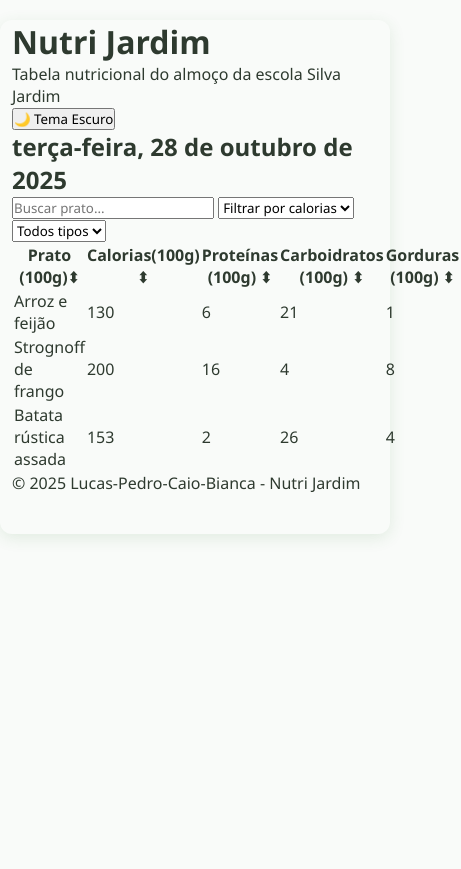
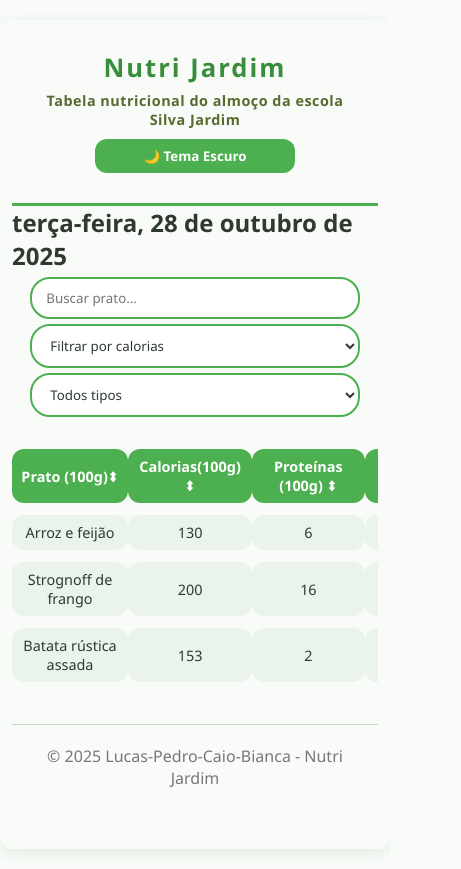
Before and after one commit to lurrite-debug/Nutri-SilvaJardim-V1, a plain HTML site: page index.html in a window 390 px wide. Shown: the whole page, 461 px wide, since content can reach past the window. Before the commit the page ends 844 px from the top, so only its background shows below. Drawn offline with Linux system fonts and the light colour scheme.

Commit message:
Update style.css

```diff
--- a/style.css
+++ b/style.css
@@ -1,5 +1,4 @@
-/* Reset e básico */
-
+/* RESET E BASE */
 * {
   box-sizing: border-box;
   margin: 0;
@@ -22,9 +21,186 @@ box-shadow: 0 4px 16px rgba(46, 125, 50, 0.12);
   transition: background-color 0.3s ease, color 0.3s ease;
 }
 
-/* Tema escuro */
+/* ========================= */
+/* 🌙 TEMA ESCURO */
+/* ========================= */
 body.dark-mode {
   background-color: #121212;
+  color: #e0e0e0;
+}
+
+body.dark-mode header {
+  border-bottom-color: #66bb6a;
+}
+
+body.dark-mode .tema-btn {
+  background: #66bb6a;
+  color: #fff;
+}
+body.dark-mode .tema-btn:hover {
+  background: #81c784;
+}
+
+body.dark-mode #input-busca,
+body.dark-mode #filtro-calorias,
+body.dark-mode #filtro-tipo {
+  background-color: #1e1e1e;
+  color: #f5f5f5;
+  border: 2px solid #66bb6a;
+}
+
+body.dark-mode table th {
+  background-color: #2e7d32;
+  color: #fff;
+}
+
+body.dark-mode table td {
+  background-color: #1e1e1e;
   color: #eee;
 }
-b
+
+body.dark-mode footer {
+  color: #aaa;
+  border-top-color: #333;
+}
+
+/* HEADER */
+header {
+  text-align: center;
+  padding: 30px 20px 20px;
+  border-bottom: 3px solid #4caf50;
+}
+header h1 {
+  font-size: 2rem;
+  color: #388e3c;
+  margin-bottom: 6px;
+  letter-spacing: 2px;
+  font-weight: 900;
+}
+header p {
+  font-size: 1rem;
+  color: #556b2f;
+  font-weight: 600;
+  letter-spacing: 0.5px;
+}
+
+/* BOTÃO DE TEMA */
+.tema-btn {
+  margin: 10px auto;
+  display: block;
+  width: 90%;
+  max-width: 200px;
+  padding: 8px 16px;
+  cursor: pointer;
+  border-radius: 12px;
+  border: none;
+  background: #4caf50;
+  color: white;
+  font-weight: 600;
+  transition: background 0.3s ease;
+}
+.tema-btn:hover {
+  background: #388e3c;
+}
+
+/* FILTROS */
+#busca-filtro {
+  text-align: center;
+  margin-bottom: 20px;
+}
+#input-busca,
+#filtro-calorias,
+#filtro-tipo {
+  width: 90%;
+  max-width: 250px;
+  padding: 10px 14px;
+  margin: 5px auto;
+  display: block;
+  border-radius: 20px;
+  border: 2px solid #4caf50;
+  background-color: #fff;
+  color: #2e3a2f;
+  transition: all 0.3s ease;
+}
+#input-busca:focus,
+#filtro-calorias:focus,
+#filtro-tipo:focus {
+  outline: none;
+  border-color: #388e3c;
+}
+
+/* CARDÁPIO */
+#cardapio-section {
+  overflow-x: auto;
+  margin-bottom: 20px;
+}
+
+.tabela-cardapio {
+  width: 100%;
+  min-width: 600px;
+  border-collapse: separate;
+  border-spacing: 0 12px;
+  margin-bottom: 10px;
+  font-size: 1.05rem;
+}
+.tabela-cardapio th,
+.tabela-cardapio td {
+  text-align: center;
+  padding: 12px;
+  background-color: #eaf4ea;
+  border-radius: 12px;
+}
+.tabela-cardapio th {
+  background-color: #4caf50;
+  color: #fff;
+  cursor: pointer;
+}
+.tabela-cardapio tbody tr:hover td {
+  transform: scale(1.02);
+  transition: transform 0.2s ease;
+}
+.prato-do-dia {
+  border: 3px solid #ffb400 !important;
+}
+
+/* FEEDBACK */
+.feedback {
+  text-align: center;
+  font-size: 1.1rem;
+  color: #e53935;
+  font-weight: 600;
+  margin-top: 10px;
+}
+body.dark-mode .feedback {
+  color: #ff6f61;
+}
+
+/* FOOTER */
+footer {
+  text-align: center;
+  padding: 20px 10px;
+  font-size: 1rem;
+  color: #777;
+  border-top: 1px solid #c6d7c6;
+  font-weight: 500;
+}
+
+/* MOBILE */
+@media (max-width: 500px) {
+  header h1 {
+    font-size: 1.6rem;
+  }
+  header p {
+    font-size: 0.9rem;
+  }
+  .tabela-cardapio th,
+  .tabela-cardapio td {
+    padding: 8px;
+    font-size: 0.9rem;
+  }
+  #input-busca,
+  #filtro-tipo,
+  #filtro-calorias {
+    max-width: 90%;
+  }
+}
```
Lines whose indentation alone changed are shown as unchanged.
